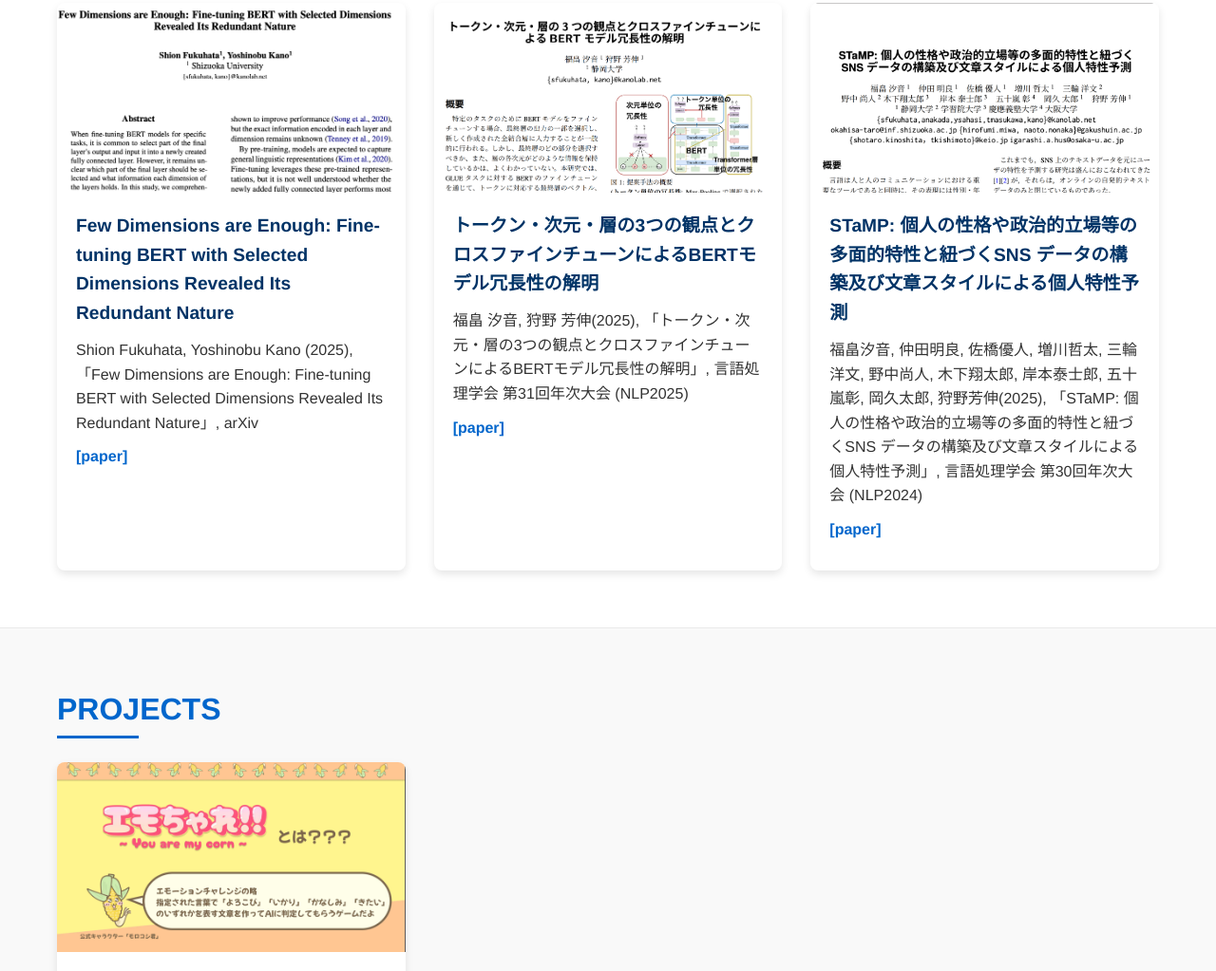
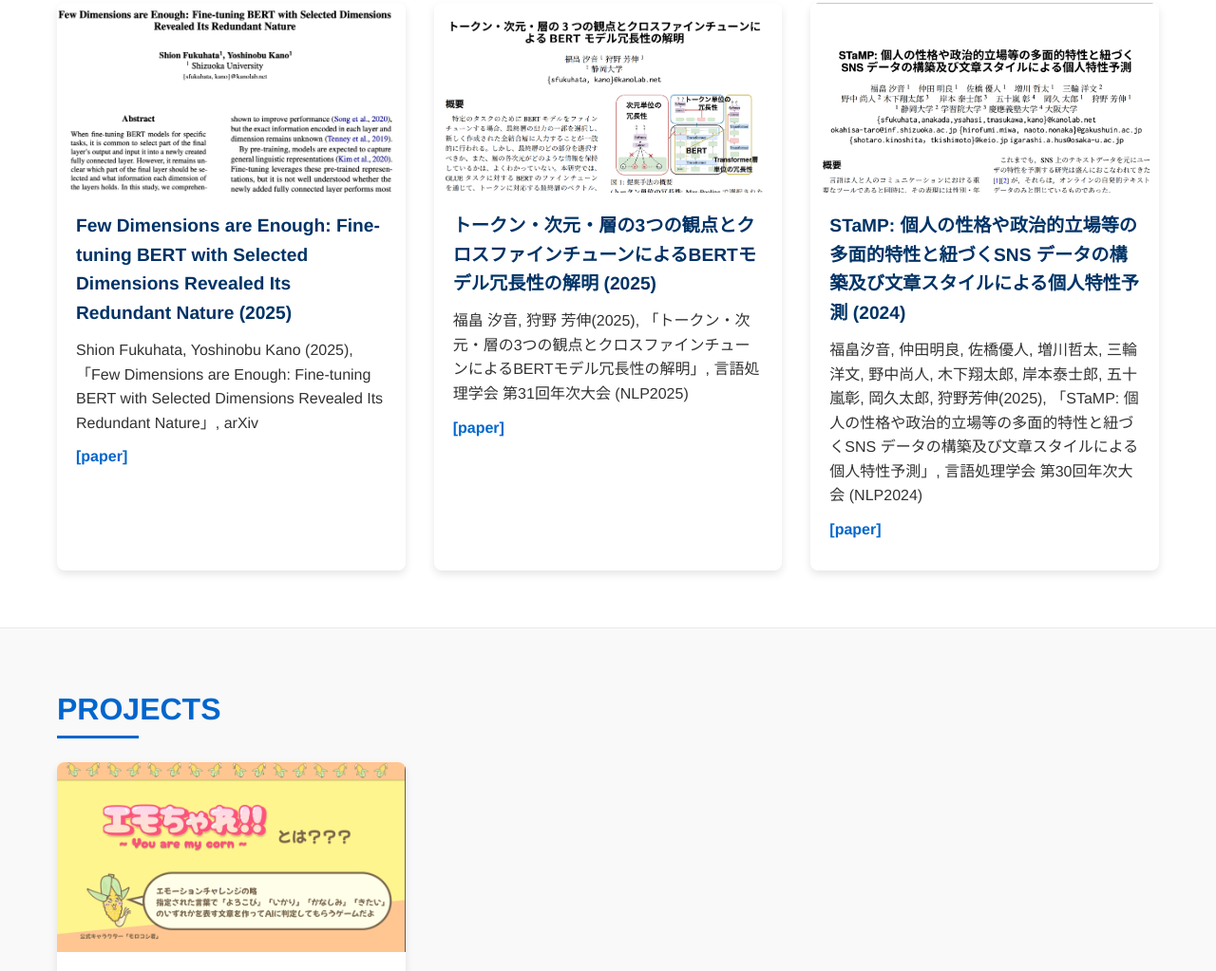
Before and after one commit to Maxel31/Maxel31.github.io, a plain HTML site: page index.html in a window 1280 px wide. Shown: the part 1548-2571 px from the top of the page at 95% size. Drawn offline with Linux system fonts and the light colour scheme.

Commit message:
論文の年度追加

```diff
--- a/index.html
+++ b/index.html
@@ -74,7 +74,7 @@
                             <img src="./images/arxiv-paper.png" alt="BERT論文イメージ">
                         </div>
                         <div class="publication-content">
-                            <h4>Few Dimensions are Enough: Fine-tuning BERT with Selected Dimensions Revealed Its Redundant Nature</h4>
+                            <h4>Few Dimensions are Enough: Fine-tuning BERT with Selected Dimensions Revealed Its Redundant Nature (2025)</h4>
                             <p>Shion Fukuhata, Yoshinobu Kano (2025), 「Few Dimensions are Enough: Fine-tuning BERT with Selected Dimensions Revealed Its Redundant Nature」, arXiv</p>
                             <p><a href="https://arxiv.org/abs/2504.04966" target="_blank" rel="noopener noreferrer">[paper]</a></p>
                         </div>
@@ -85,7 +85,7 @@
                             <img src="./images/nlp31-paper.png" alt="NLP論文イメージ">
                         </div>
                         <div class="publication-content">
-                            <h4>トークン・次元・層の3つの観点とクロスファインチューンによるBERTモデル冗長性の解明</h4>
+                            <h4>トークン・次元・層の3つの観点とクロスファインチューンによるBERTモデル冗長性の解明 (2025)</h4>
                             <p>福畠 汐音, 狩野 芳伸(2025), 「トークン・次元・層の3つの観点とクロスファインチューンによるBERTモデル冗長性の解明」, 言語処理学会 第31回年次大会 (NLP2025)</p>
                             <p><a href="https://www.anlp.jp/proceedings/annual_meeting/2025/pdf_dir/Q4-24.pdf" target="_blank" rel="noopener noreferrer">[paper]</a></p>
                         </div>
@@ -96,7 +96,7 @@
                             <img src="./images/nlp30-paper.png" alt="STaMP論文イメージ">
                         </div>
                         <div class="publication-content">
-                            <h4>STaMP: 個人の性格や政治的立場等の多面的特性と紐づくSNS データの構築及び文章スタイルによる個人特性予測</h4>
+                            <h4>STaMP: 個人の性格や政治的立場等の多面的特性と紐づくSNS データの構築及び文章スタイルによる個人特性予測 (2024)</h4>
                             <p>福畠汐音, 仲田明良, 佐橋優人, 増川哲太, 三輪洋文, 野中尚人, 木下翔太郎, 岸本泰士郎, 五十嵐彰, 岡久太郎, 狩野芳伸(2025), 「STaMP: 個人の性格や政治的立場等の多面的特性と紐づくSNS データの構築及び文章スタイルによる個人特性予測」, 言語処理学会 第30回年次大会 (NLP2024)</p>
                             <p><a href="https://www.anlp.jp/proceedings/annual_meeting/2024/pdf_dir/P2-2.pdf" target="_blank" rel="noopener noreferrer">[paper]</a></p>
                         </div>
```
